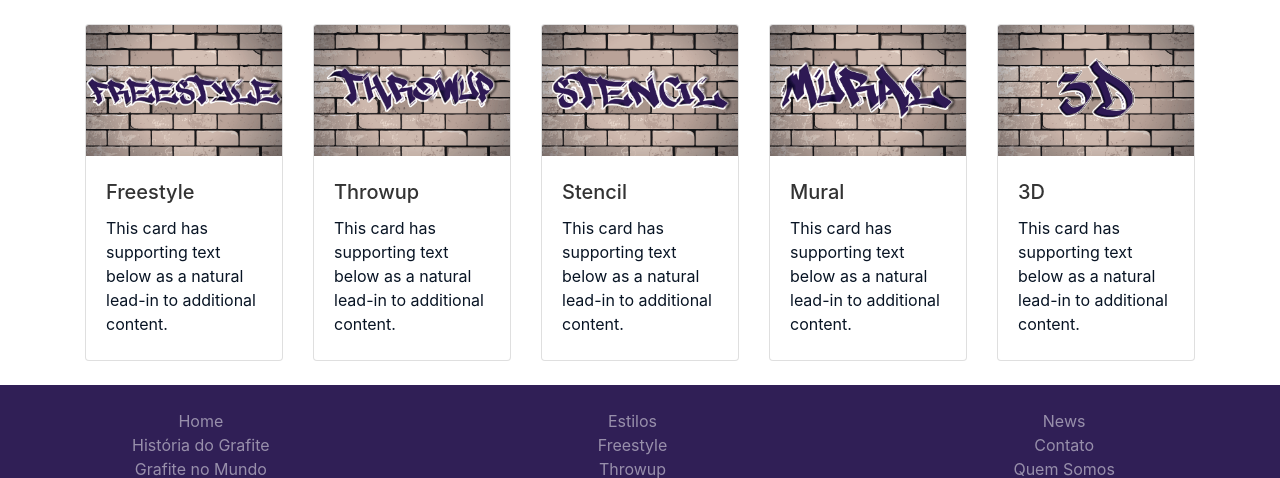
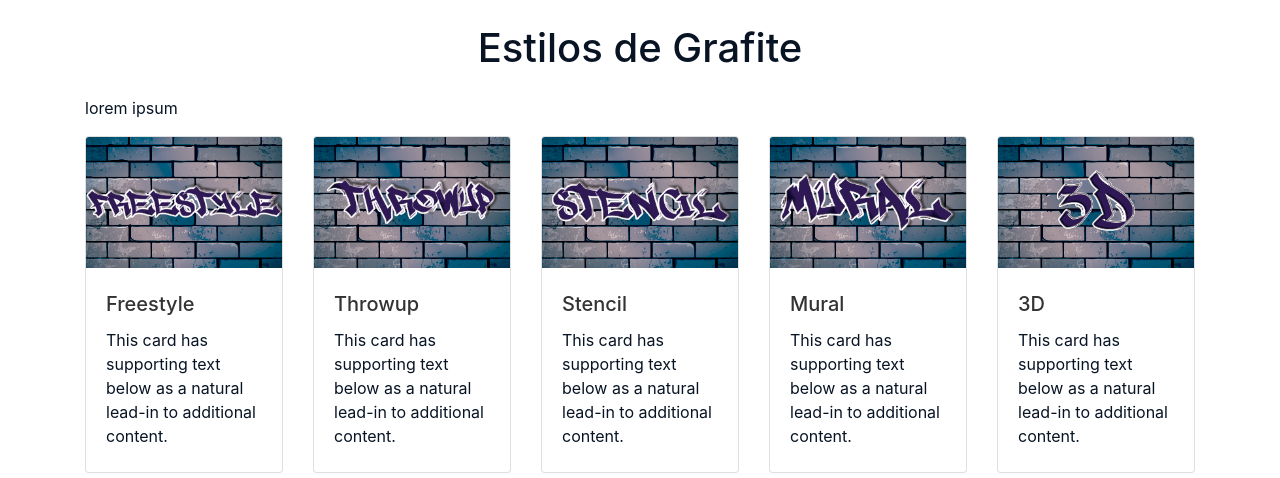
Before and after one commit to MOREIRALARISSA/Das-Ruas-para-Web, a PHP site: page /estilos.php in a window 1280 px wide. Shown: the part 166-644 px from the top of the page. Run offline with PHP 8.4, Linux system fonts and the light colour scheme.

Commit message:
Estilos, imagens finais

```diff
--- a/estilos.php
+++ b/estilos.php
@@ -6,8 +6,12 @@
 <main class="mt-4 mb-4">
 
 <div class="container">
+<h1 class="text-center mt-4 mb-4"> Estilos de Grafite </h1>
+
+    <p> lorem ipsum </p>
 
     <div class="card-deck">
+
 
         <div class="card">
             <img src="_images/estilos/freestyle.png" class="card-img-top" alt="...">
```
Also changed, not shown: _images/estilos/3d.png, _images/estilos/freestyle.png, _images/estilos/mural.png, _images/estilos/stencil.png, _images/estilos/throwup.png.
